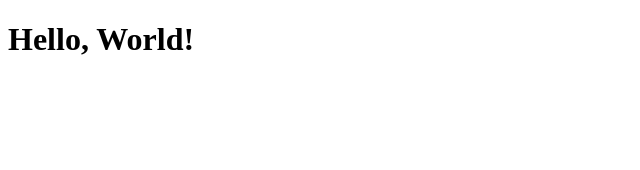
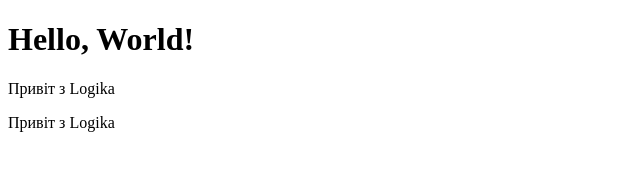
Before and after one commit to jawdypus/first_project, a plain HTML site: page index.html in a window 1280 px wide. Shown: the whole page, without its empty margins (0-640 px from the left). Drawn offline with Linux system fonts and the light colour scheme.

Commit message:
Added paragraphs

```diff
--- a/index.html
+++ b/index.html
@@ -6,5 +6,7 @@
 </head>
 <body>
     <h1>Hello, World!</h1>
+    <p>Привіт з Logika</p>
+    <p>Привіт з Logika</p>
 </body>
 </html>
```
